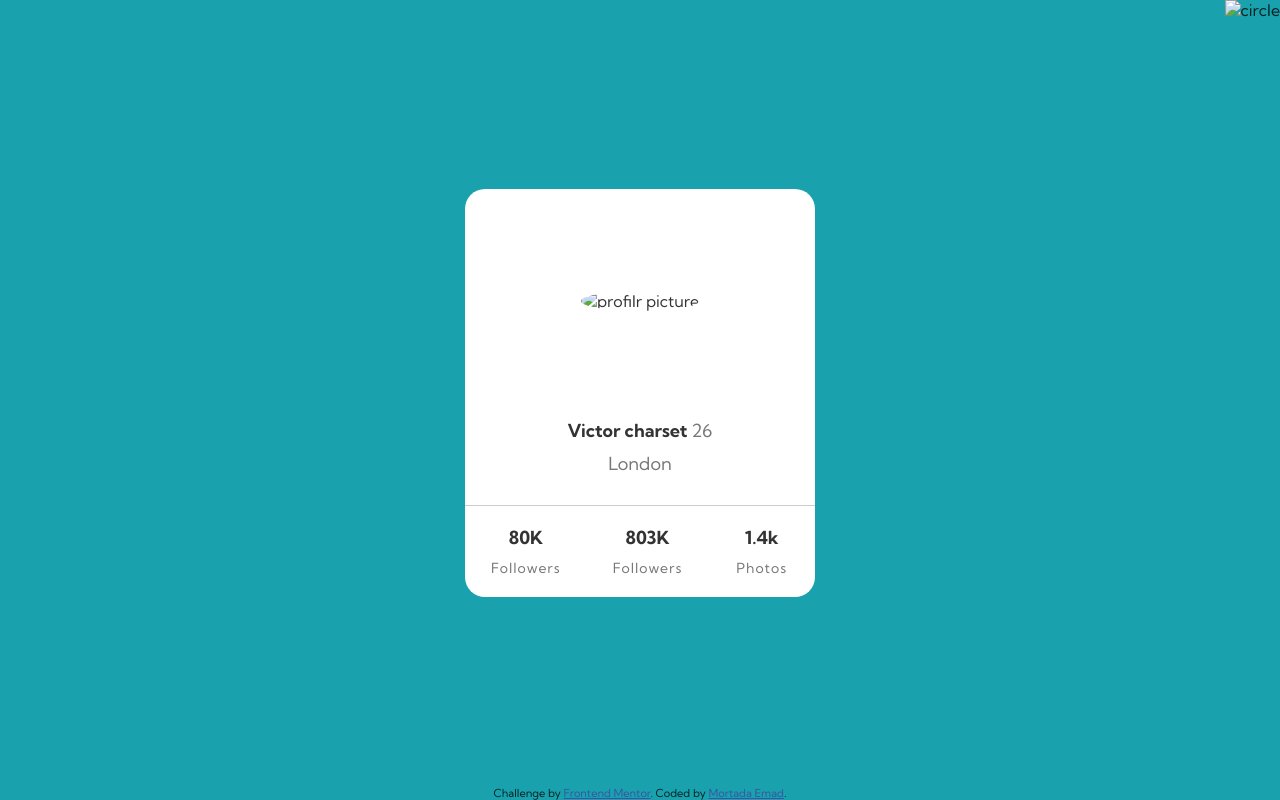
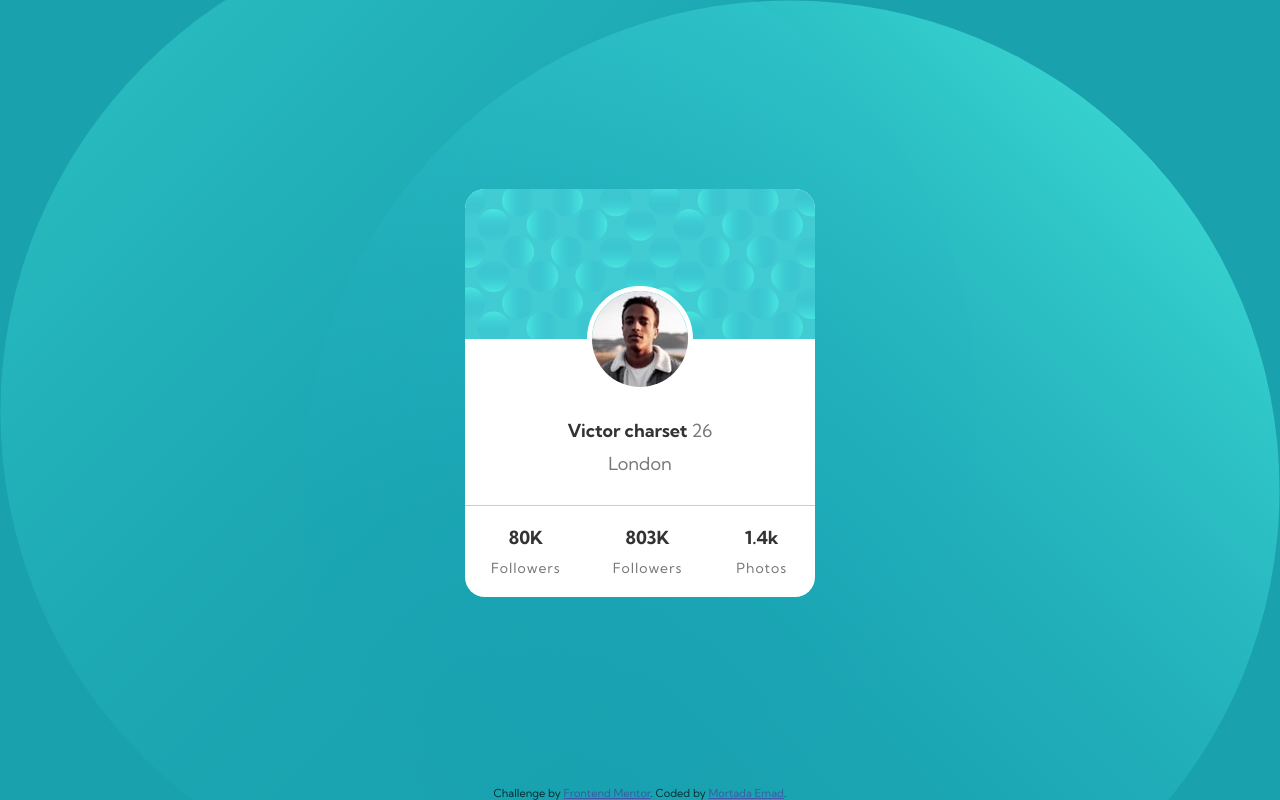
Before and after one commit to rida192/Card-challeng, a plain HTML site: page index.html in a window 1280 px wide. Drawn offline with Linux system fonts and the light colour scheme; the site is published under a folder, as on GitHub Pages, so addresses that start at the root find nothing.

Commit message:
apply changes

```diff
--- a/index.html
+++ b/index.html
@@ -6,7 +6,7 @@
   <meta name="viewport" content="width=device-width, initial-scale=1.0">
   <!-- displays site properly based on user's device -->
 
-  <link rel="icon" type="image/png" sizes="32x32" href="./images/favicon-32x32.png">
+  <link rel="icon" type="image/png" sizes="32x32" href="favicon-32x32.png">
 
   <title>Frontend Mentor | Profile card component</title>
 
@@ -34,8 +34,8 @@
   <!-- start of section -->
   <div class="main">
     <div class="circle">
-      <img class="up" src="/images/bg-pattern-top.svg" alt="circle">
-      <img class="down" src="/images/bg-pattern-bottom.svg" alt="circle">
+      <img class="up" src="bg-pattern-top.svg" alt="circle">
+      <img class="down" src="bg-pattern-bottom.svg" alt="circle">
     </div>
 
     <div class="container">
@@ -45,7 +45,7 @@
       <div class="card-header"></div>
       <div class="card-body">
         <div class="image">
-          <img src="/images/image-victor.jpg" alt="profilr picture">
+          <img src="image-victor.jpg" alt="profilr picture">
         </div>
         <div class="name-and-age">
           <h2>
--- a/style.css
+++ b/style.css
@@ -61,7 +61,7 @@ body{
     text-align: center;
 }
 .card-header{
-    background-image: url(/images/bg-pattern-card.svg);
+    background-image: url(bg-pattern-card.svg);
     background-size: cover;
     height: 150px;
 }
```
Also changed, not shown: bg-pattern-bottom.svg (renamed from images/bg-pattern-bottom.svg), bg-pattern-card.svg (renamed from images/bg-pattern-card.svg), bg-pattern-top.svg (renamed from images/bg-pattern-top.svg), favicon-32x32.png (renamed from images/favicon-32x32.png), image-victor.jpg (renamed from images/image-victor.jpg).
